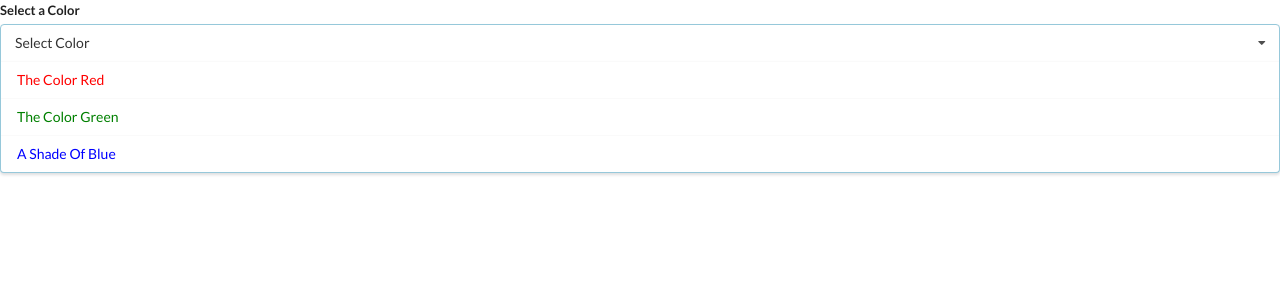
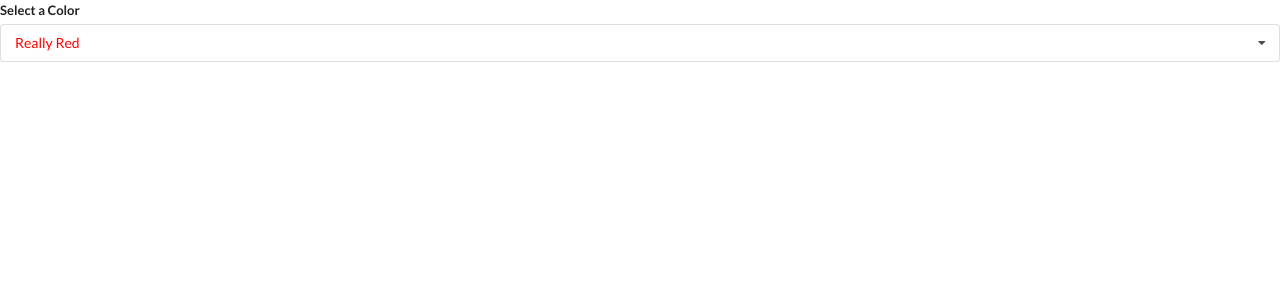
Before and after one commit to michaelizaguirre501/widgets, a React (Create React App) app: page / in a window 1280 px wide. Shown: the top 300 px of the page. Built offline with nearby package versions, Linux system fonts and the light colour scheme.

Commit message:
dropdown usestate for open? useref to reference our most parent REACT created element, so when we use event listener on the body event bubbling does not call, useEffect to set up the body eventlistener

```diff
--- a/src/components/App.js
+++ b/src/components/App.js
@@ -1,4 +1,4 @@
-import React from "react";
+import React, { useState } from "react";
 import Accordion from "./Accordion";
 import Search from "./Search";
 import Dropdown from "./Dropdown";
@@ -17,17 +17,23 @@ const items = [
   },
 ];
 const options = [
-  { label: "The Color Red", value: "red" },
-  { label: "The Color Green", value: "green" },
-  { label: "A Shade Of Blue", value: "blue" },
+  { label: "Really Red", value: "red" },
+  { label: "Money Green", value: "green" },
+  { label: "Blue Skies", value: "blue" },
 ];
 
 const App = () => {
+  const [selected, setSelected] = useState(options[0]);
   return (
     <div>
       {/* <Accordion items={items} />
       <Search /> */}
-      <Dropdown options={options} />
+      <Dropdown
+        options={options}
+        selected={selected}
+        onSelectChange={setSelected}
+        whatFor={"Color"}
+      />
     </div>
   );
 };
--- a/src/components/Dropdown.js
+++ b/src/components/Dropdown.js
@@ -1,21 +1,53 @@
-import React from "react";
+import React, { useState, useEffect, useRef } from "react";
 
-const Dropdown = ({ options }) => {
-  const renderedOptions = options.map((option) => {
+const Dropdown = ({ options, whatFor, selected, onSelectChange }) => {
+  const [open, setOpen] = useState(false);
+  const ref = useRef();
+
+  useEffect(() => {
+    document.body.addEventListener(
+      "click",
+      (e) => {
+        if (ref.current.contains(e.target)) {
+          return;
+        }
+        setOpen(false);
+      },
+      { capture: true }
+    );
+  }, []);
+
+  const renderedOptions = options.map((option, index) => {
+    if (option.value === selected.value) {
+      return null;
+    }
     return (
-      <div className="item" style={{ color: option.value }} key={options.value}>
+      <div
+        onClick={() => onSelectChange(option)}
+        className="item"
+        style={{ color: option.value }}
+        key={index}
+      >
         {option.label}
       </div>
     );
   });
+
   return (
-    <div className="ui form">
+    <div ref={ref} className="ui form">
       <div className="field">
-        <label className="label">Select a Color</label>
-        <div className="ui selection dropdown visible active">
+        <label className="label">Select a {whatFor}</label>
+        <div
+          onClick={() => setOpen(!open)}
+          className={`ui selection dropdown ${open ? "visible active" : ""}`}
+        >
           <i className="dropdown icon"></i>
-          <div className="text">Select Color</div>
-          <div className="menu visible transition">{renderedOptions}</div>
+          <div className="text" style={{ color: selected.value }}>
+            {selected.label}
+          </div>
+          <div className={`menu ${open ? "visible transition" : ""}`}>
+            {renderedOptions}
+          </div>
         </div>
       </div>
     </div>
```
